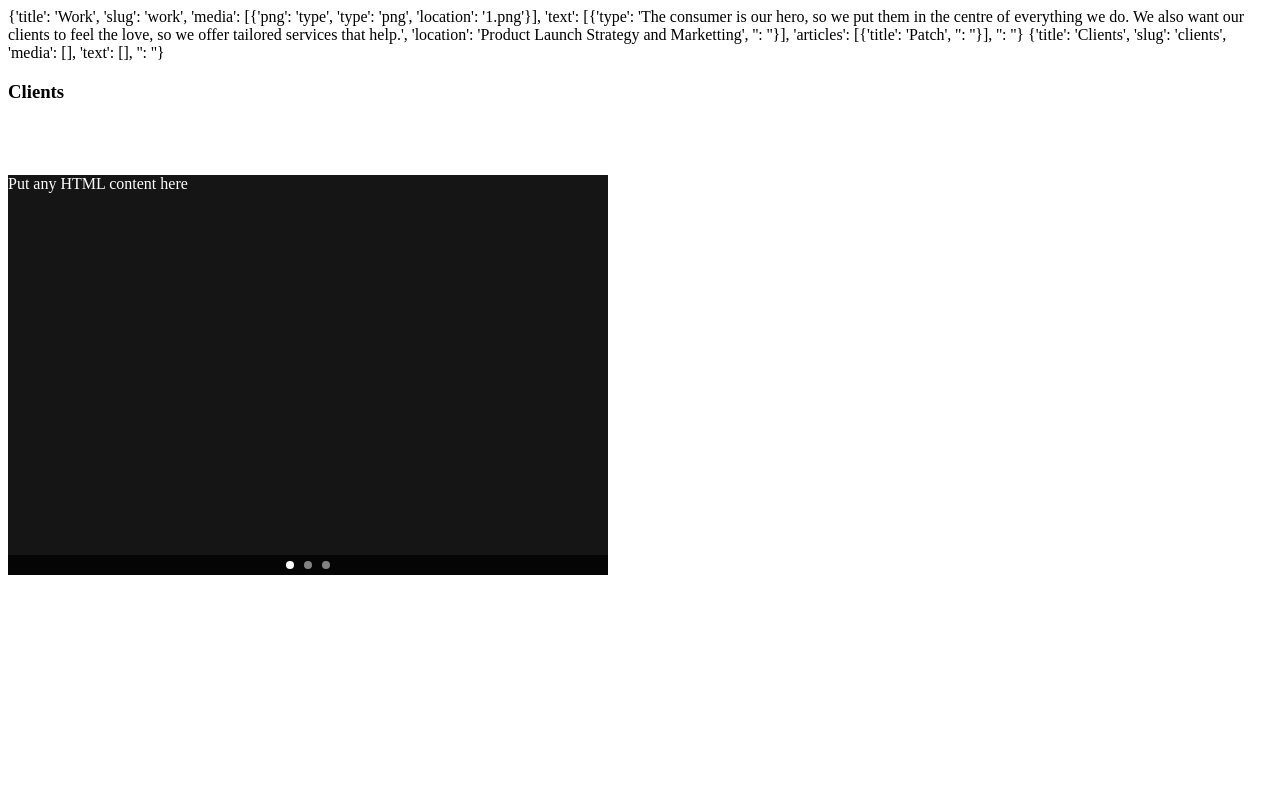
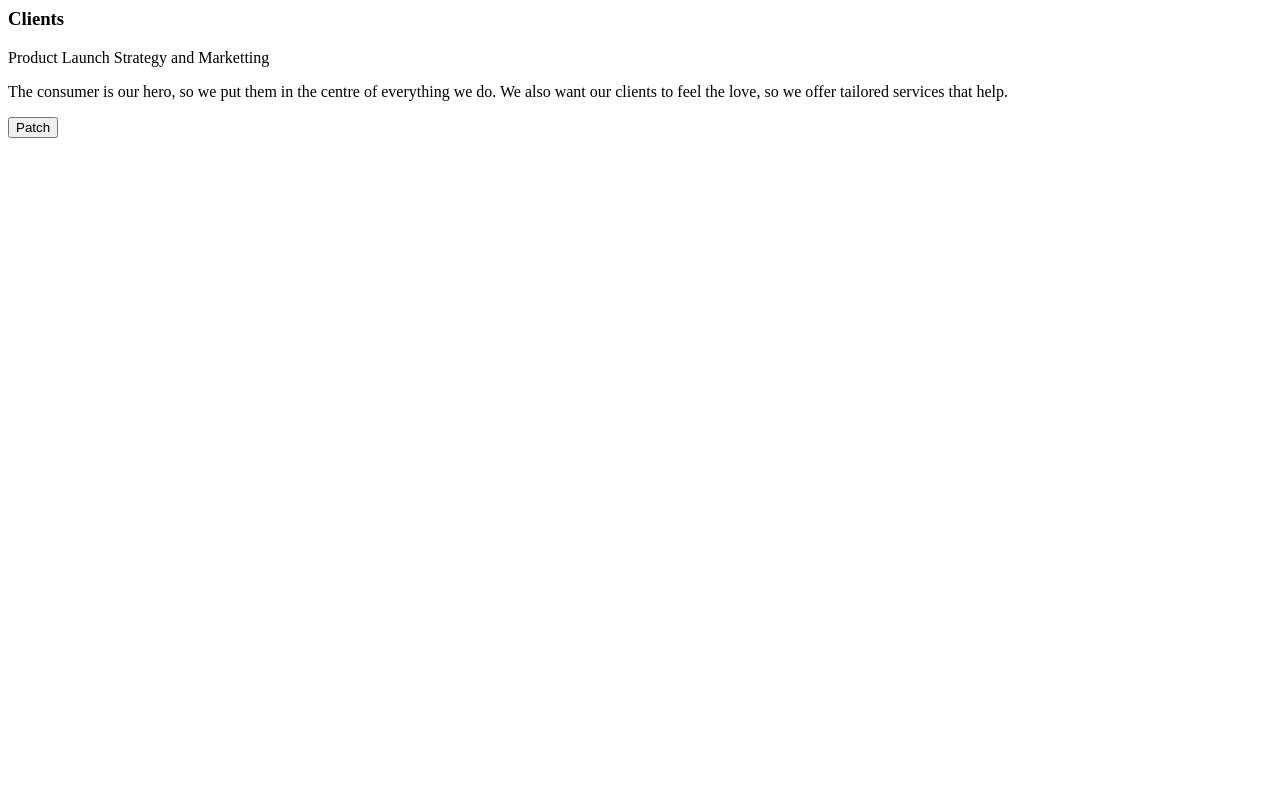
Before and after one commit to alsocollective/Dot-Dot-Dashv2, a Django app: page /basic in a window 1280 px wide. Run offline with Django 3.2, Linux system fonts and the light colour scheme; data comes from the database, SQL or seed files in the repository; tables that the repository leaves empty hold one stand-in row (values such as "Sample post").

Commit message:
added work views to basic page

```diff
--- a/DDD/views.py
+++ b/DDD/views.py
@@ -15,6 +15,8 @@ def basic(request):
 		catObj.update(getText(cat.textFields.all()))
 		catObj.update(getArticle(cat.articleFields.all()))
 		catObj.update(checkBk(cat))
+
+		#catObj.update(projectList(cat.pages.all()))
 
 		out.update({cat.title:catObj})
 	return render_to_response("basic.html",{"categories":out})
@@ -47,7 +49,9 @@ def projects(request,project=None,page=None):
 	return render_to_response("%s.html"%pageType,{"project":article,"content":pageObj})
 
 
-
+# def projectList(listOfProjects):
+# 	print listOfProjects
+# 	return {"":""}
 
 
 
@@ -56,15 +60,20 @@ def getArticle(listIn):
 	if(listIn):
 		articles = []
 		for article in listIn:
-			artObj = {"title":article.title}
-			artObj.update(getPages(article.pages))
+			artObj = {"subHead":article.description.title, "description":article.description.textField, "title":article.title,"slug":article.slug,"text":getText(article.textFields.all())}
+			artObj.update(getPages(article.pages.all()))
 			articles.append(artObj)
 		return {"articles":articles}
-
 	return {"":""}
 
 #with an article, return all of it;s pages With relevant content
 def getPages(listIn):
+	if(listIn):
+		pages = []
+		for page in listIn:
+			pageObj = {"slug":page.slug,"type":page.pageType}
+			pages.append(pageObj)
+		return {"pages":pages}
 	return {"":""}
 
 ##check if there is bk, return it if there is
--- a/static/css/royalslider.css
+++ b/static/css/royalslider.css
@@ -1,11 +1,32 @@
 /* v1.0.5 */
 /* Core RS CSS file. 95% of time you shouldn't change anything here. */
 .royalSlider {
-	width: 600px;
-	height: 400px;
-	position: relative;
+	width: 100%;
+	height: 100%;
+	position: fixed;
+	top: 0px;
+	left: -100%;
 	direction: ltr;
+	background-color:#fcf;
+
+	transition: left 1s;
+	-moz-transition: left 1s;
+	-webkit-transition: left 1s;
+	-o-transition: left 1s;
 }
+
+#rsbackButton{
+	position: fixed;
+	left: -105%;
+	bottom: 5%;
+	background-color: #3c3;
+
+	transition: left 1s;
+	-moz-transition: left 1s;
+	-webkit-transition: left 1s;
+	-o-transition: left 1s;
+}
+
 .royalSlider > * {
 	float: left;
 }
--- a/templates/basic.html
+++ b/templates/basic.html
@@ -5,12 +5,21 @@
 	</style>
 </head>
 <body>
-	{{categories.Work}}
 
 
-	{{categories.Clients}}
+<!-- about -->
+{%with about=categories.About%}
+	{% for text in about.text%}
+		<h1>{{text.location}}</h1>
+		<p>{{text.type|safe}}</p>
+	{%endfor%}
+	{% if about.bkImage %}
+		<img src="/static/img/uploaded/{{about.bkImage}}">
+	{% endif %}
+{%endwith%}
 
 
+<!-- clients -->
 {%with clients=categories.Clients%}
 	<h3>Clients</h3>
 	{% for media in clients.media%}
@@ -20,17 +29,8 @@
 		<img src="/static/img/uploaded/{{clients.bkImage}}">
 	{% endif %}
 {%endwith%}
-	<br>
-	{%with about=categories.About%}
-		{% for text in about.text%}
-			<h1>{{text.location}}</h1>
-			<p>{{text.type|safe}}</p>
-		{%endfor%}
-		{% if about.bkImage %}
-			<img src="/static/img/uploaded/{{about.bkImage}}">
-		{% endif %}
-	{%endwith%}
-	<br>
+
+<!-- services -->
 {%with quotes=categories.Quote%}
 	{% for text in quotes.text%}
 		<h1>{{text.location}}</h1>
@@ -50,37 +50,103 @@
 		<img src="/static/img/uploaded/{{quotes.bkImage}}">
 	{% endif %}
 {%endwith%}
-	<br>
 
-	{{categories.Services}}
 
-	<div class="royalSlider rsDefault">
-		<div class="rsContent">
-			Put any HTML content here
-		</div>
 
-		<a class="rsSlide" data-rsVideo="https://vimeo.com/44878206" href="http://b.vimeocdn.com/ts/311/891/311891198_640.jpg">
-			<div class="rsTmb">
-				<h5>Dubstep Dispute</h5>
-				<p>by Fluxel Media</p>
-			</div>
-		</a>
-		<a class="rsContent" href="http://localhost:8000/projects/patch/images/"></a>
-	</div>
+<!-- work -->
+{%with work=categories.Work%}
+	<script type="text/javascript">
+	var works = {
+		{%for article in work.articles%}
+
+		"{{article.title}}":{
+			"slug":"{{article.slug}}",
+			"Links":[
+			{%for page in article.pages%}
+				"projects/{{article.slug}}/{{page.slug}}/",
+			{%endfor%}
+			]
+		},
+		{%endfor%}
+	}
+	console.log(works);
+	</script>
+	{%for article in work.articles%}
+		<p>{{article.subHead}}</p>
+		<p>{{article.description}}</p>
+		<input type="button" class="onlyButton" value="{{article.title}}">
+	{%endfor%}
+
+{%endwith%}
+
+
+
+
 
 	<link rel="stylesheet" href="static/css/royalslider.css">
 	<link rel="stylesheet" href="static/css/rs-default.css">
+
 	<script src='static/js/jquery.min.js'></script>
 	<script src="static/js/jquery.royalslider.min.js"></script>
 
 	<script>
-	jQuery(document).ready(function($) {
+	$(".onlyButton").click(function(){
+		var workToShow = works[this.value];
+		console.log(workToShow);
+
+		var rsSlider = document.createElement("div");
+		rsSlider.style.left = "100%";
+		rsSlider.setAttribute("class","royalSlider");
+		document.body.appendChild(rsSlider);
+
+		var backButton = document.createElement("a");
+		backButton.innerHTML = "Back";
+		backButton.style.left = "105%";
+		backButton.id = "rsbackButton";
+		$(backButton).click(function(){
+			rsSlider.style.left = "100%";
+			backButton.style.left = "105%";
+			setTimeout(function(){
+				rsSlider.parentNode.removeChild(rsSlider);
+				backButton.parentNode.removeChild(backButton);
+				console.log("back");
+			},1000);
+		});
+		document.body.appendChild(backButton);
+
+		rsSlider.innerHTML = "";
+		var newElement = document.createElement("div");
+		newElement.setAttribute("class","rsContent");
+
+		var numberofslides = workToShow["Links"].length;
+		for(var a = 0; a < numberofslides; ++a){
+			var temp = newElement.cloneNode(true)
+			temp.innerHTML += "  " + a;
+			rsSlider.appendChild(temp);
+		}
+
+		var rsSliderChildren = rsSlider.childNodes;
+
+		$(rsSliderChildren[0]).load(workToShow["Links"][0],function(){
+			with(rsSlider.style){
+				left = "0%";
+			}
+			backButton.style.left = "5%";
+
+			for(var a = 1; a < rsSliderChildren.length; ++a){
+				$(rsSliderChildren[a]).load(workToShow["Links"][a]);
+			}
+
 			$(".royalSlider").royalSlider({
 				// options go here
 				// as an example, enable keyboard arrows nav
 				keyboardNavEnabled: true
 			});
 		});
+
+
+	});
+
 	</script>
 
 </body>
--- a/templates/index.html
+++ b/templates/index.html
@@ -1,4 +1,4 @@
-<!DOCTYPE html lang="en">
+ <!DOCTYPE html lang="en">
 
 <html xmlns="http://www.w3.org/1999/xhtml" dir="ltr" lang="en-US" xmlns:x2="http://www.w3.org/2002/06/xhtml2">
 
--- /dev/null
+++ b/templates/singleImage.html
@@ -0,0 +1 @@
+{{content}}
```
Also changed, not shown: 3 other files. Lines whose indentation alone changed are shown as unchanged.
